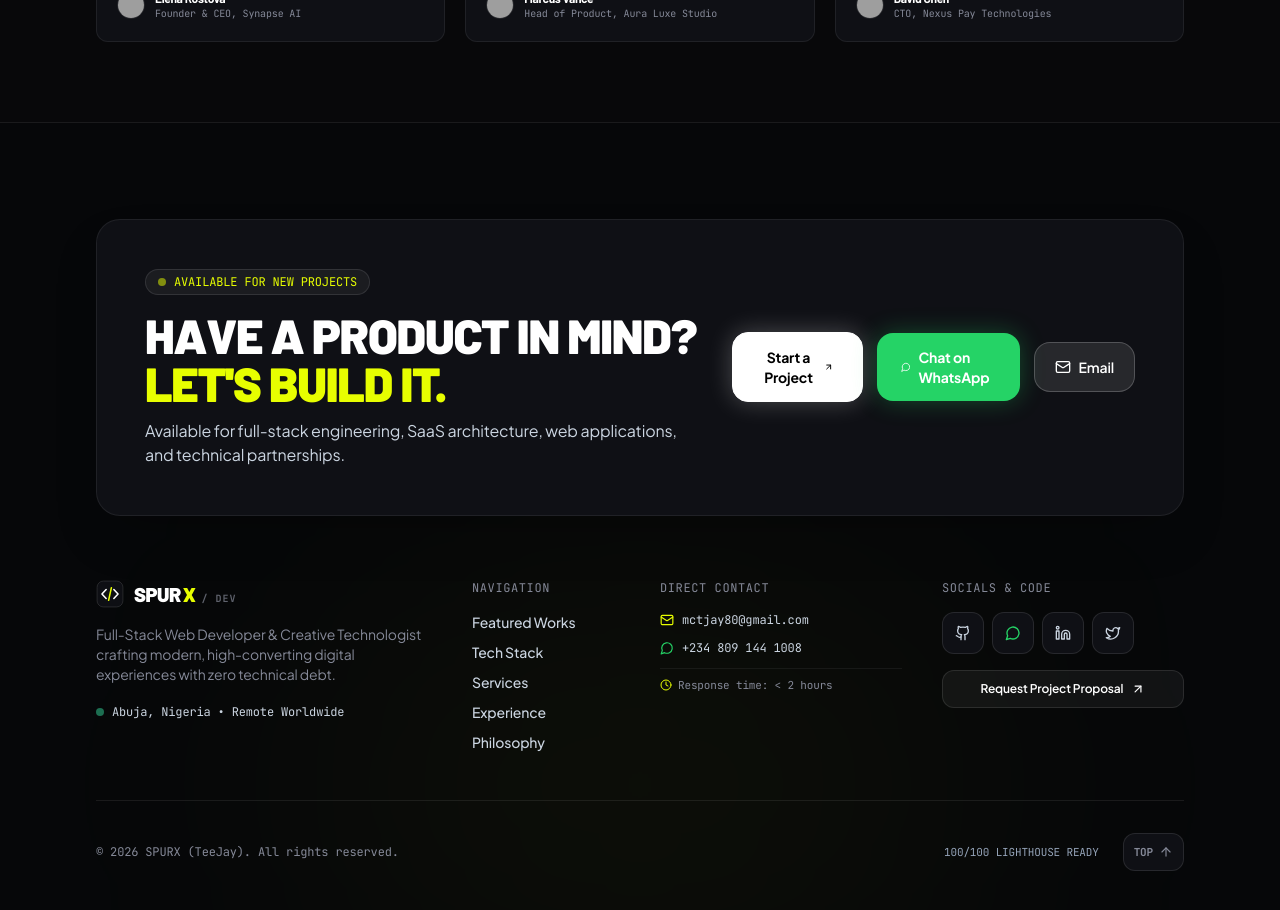
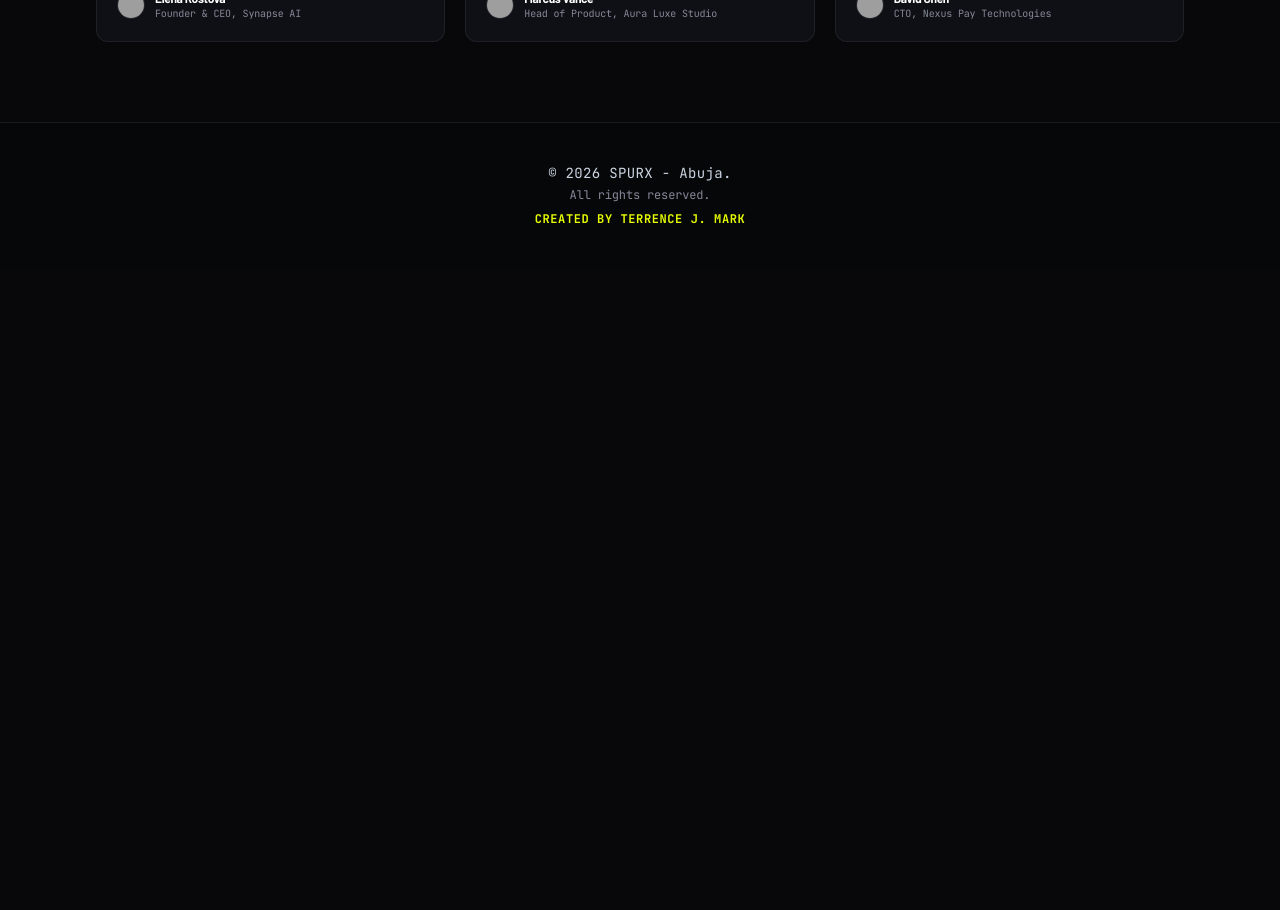
Before and after one commit to TeeJay980/portfolio, a React (Vite) app: page / in a window 1280 px wide. Shown: the part 5980-6890 px from the top of the page. After the commit the page ends 6247 px from the top, so only its background shows below. Built offline with nearby package versions, Linux system fonts and the light colour scheme; grey boxes are pictures that could not be loaded.

Commit message:
style: set minimalist footer with copyright and attribution

```diff
--- a/src/components/DevFooter.jsx
+++ b/src/components/DevFooter.jsx
@@ -1,230 +1,18 @@
-import React, { useState } from 'react';
-import { SpurxLogo } from './SpurxLogo';
-import {
-  Github,
-  Linkedin,
-  Twitter,
-  ArrowUp,
-  ArrowUpRight,
-  Mail,
-  MessageCircle,
-  Copy,
-  Check,
-  Sparkles,
-  Clock,
-  Globe
-} from 'lucide-react';
-import { GITHUB_URL, WHATSAPP_URL } from '../config';
+import React from 'react';
 
-export const DevFooter = ({ onOpenBooking, onOpenEmail }) => {
-  const [copiedEmail, setCopiedEmail] = useState(false);
-
-  const scrollToTop = () => {
-    window.scrollTo({ top: 0, behavior: 'smooth' });
-  };
-
-  const handleCopyEmail = (email) => {
-    navigator.clipboard.writeText(email);
-    setCopiedEmail(true);
-    setTimeout(() => setCopiedEmail(false), 2000);
-  };
-
+export const DevFooter = () => {
   return (
-    <footer className="relative bg-[#060709] pt-16 sm:pt-24 pb-12 sm:pb-16 border-t border-white/[0.08] overflow-hidden">
-
-      {/* Background glow accent */}
-      <div className="absolute bottom-0 left-1/2 -translate-x-1/2 w-[650px] h-[300px] bg-spex-volt/5 rounded-full blur-[140px] pointer-events-none" />
-
-      <div className="max-w-6xl mx-auto px-4 sm:px-6 lg:px-8 relative z-10">
-
-        {/* Big CTA Closer Banner */}
-        <div className="spex-card p-6 sm:p-10 lg:p-12 rounded-3xl border border-white/[0.12] bg-gradient-to-b from-[#111218] to-[#0B0C10] flex flex-col lg:flex-row items-start lg:items-center justify-between gap-8 mb-14 sm:mb-16 shadow-2xl relative overflow-hidden">
-
-          <div className="max-w-xl">
-            <div className="inline-flex items-center gap-2 px-3 py-1 rounded-full bg-white/5 border border-white/10 text-xs font-mono text-spex-volt mb-4">
-              <span className="w-2 h-2 rounded-full bg-spex-volt animate-pulse" />
-              <span>AVAILABLE FOR NEW PROJECTS</span>
-            </div>
-            <h2 className="text-2xl sm:text-4xl lg:text-5xl font-display font-black text-white tracking-tight leading-[1.1]">
-              HAVE A PRODUCT IN MIND? <br />
-              <span className="text-spex-volt">LET'S BUILD IT.</span>
-            </h2>
-            <p className="mt-3 text-xs sm:text-base text-slate-300 font-normal leading-relaxed">
-              Available for full-stack engineering, SaaS architecture, web applications, and technical partnerships.
-            </p>
-          </div>
-
-          <div className="flex flex-col sm:flex-row items-stretch sm:items-center gap-3.5 w-full lg:w-auto">
-            <button
-              onClick={onOpenBooking}
-              className="px-7 py-3.5 rounded-2xl bg-white text-black font-bold text-xs sm:text-sm hover:bg-slate-100 flex items-center justify-center gap-2 transition-all transform hover:-translate-y-0.5 active:scale-95 shadow-[0_0_25px_rgba(255,255,255,0.25)] border border-white"
-            >
-              <span>Start a Project</span>
-              <ArrowUpRight className="w-4 h-4 stroke-[2.5]" />
-            </button>
-            <a
-              href={WHATSAPP_URL}
-              target="_blank"
-              rel="noopener noreferrer"
-              className="px-6 py-3.5 rounded-2xl bg-[#25D366] text-white font-bold text-xs sm:text-sm hover:bg-[#20ba59] flex items-center justify-center gap-2 transition-all transform hover:-translate-y-0.5 active:scale-95 shadow-[0_0_25px_rgba(37,211,102,0.3)]"
-            >
-              <MessageCircle className="w-4 h-4" />
-              <span>Chat on WhatsApp</span>
-            </a>
-            <button
-              onClick={onOpenEmail}
-              className="px-5 py-3.5 rounded-2xl bg-white/10 hover:bg-white/15 text-white font-semibold text-xs sm:text-sm border border-white/20 flex items-center justify-center gap-2 transition-all transform hover:-translate-y-0.5 active:scale-95"
-            >
-              <Mail className="w-4 h-4" />
-              <span>Email</span>
-            </button>
-          </div>
-        </div>
-
-        {/* 4-Column Footer Content Grid */}
-        <div className="grid grid-cols-1 md:grid-cols-2 lg:grid-cols-12 gap-8 sm:gap-10 pb-12 border-b border-white/[0.08]">
-
-          {/* Column 1: Brand & Bio (5 cols on lg) */}
-          <div className="lg:col-span-4">
-            <SpurxLogo size="md" />
-            <p className="text-xs sm:text-sm text-spex-muted mt-4 leading-relaxed max-w-sm">
-              Full-Stack Web Developer & Creative Technologist crafting modern, high-converting digital experiences with zero technical debt.
-            </p>
-            <div className="mt-5 flex items-center gap-2 text-xs font-mono text-slate-300">
-              <span className="w-2 h-2 rounded-full bg-emerald-400 animate-pulse" />
-              <span>Abuja, Nigeria • Remote Worldwide</span>
-            </div>
-          </div>
-
-          {/* Column 2: Navigation (2 cols on lg) */}
-          <div className="lg:col-span-2">
-            <h4 className="text-xs font-mono text-spex-muted uppercase tracking-wider mb-4">
-              Navigation
-            </h4>
-            <ul className="space-y-2.5 text-xs sm:text-sm font-medium text-slate-300">
-              <li>
-                <a href="#projects" className="hover:text-spex-volt transition-colors inline-block">
-                  Featured Works
-                </a>
-              </li>
-              <li>
-                <a href="#skills" className="hover:text-spex-volt transition-colors inline-block">
-                  Tech Stack
-                </a>
-              </li>
-              <li>
-                <a href="#services" className="hover:text-spex-volt transition-colors inline-block">
-                  Services
-                </a>
-              </li>
-              <li>
-                <a href="#experience" className="hover:text-spex-volt transition-colors inline-block">
-                  Experience
-                </a>
-              </li>
-              <li>
-                <a href="#about" className="hover:text-spex-volt transition-colors inline-block">
-                  Philosophy
-                </a>
-              </li>
-            </ul>
-          </div>
-
-          {/* Column 3: Direct Inboxes (3 cols on lg) */}
-          <div className="lg:col-span-3">
-            <h4 className="text-xs font-mono text-spex-muted uppercase tracking-wider mb-4">
-              Direct Contact
-            </h4>
-            <ul className="space-y-3 text-xs font-mono text-slate-300">
-              <li>
-                <button
-                  onClick={() => handleCopyEmail('mctjay80@gmail.com')}
-                  className="flex items-center gap-2 hover:text-spex-volt transition-colors text-left group w-full"
-                  title="Click to copy email"
-                >
-                  <Mail className="w-3.5 h-3.5 text-spex-volt flex-shrink-0" />
-                  <span className="truncate">mctjay80@gmail.com</span>
-                  {copiedEmail ? (
-                    <Check className="w-3 h-3 text-spex-volt ml-auto" />
-                  ) : (
-                    <Copy className="w-3 h-3 text-spex-muted group-hover:text-white opacity-0 group-hover:opacity-100 transition-opacity ml-auto" />
-                  )}
-                </button>
-              </li>
-              <li>
-                <a
-                  href={WHATSAPP_URL}
-                  target="_blank"
-                  rel="noopener noreferrer"
-                  className="flex items-center gap-2 hover:text-[#25D366] transition-colors"
-                >
-                  <MessageCircle className="w-3.5 h-3.5 text-[#25D366] flex-shrink-0" />
-                  <span>+234 809 144 1008</span>
-                </a>
-              </li>
-              <li className="pt-2 border-t border-white/[0.06] text-[11px] text-spex-muted flex items-center gap-1.5">
-                <Clock className="w-3 h-3 text-spex-volt" />
-                <span>Response time: &lt; 2 hours</span>
-              </li>
-            </ul>
-          </div>
-
-          {/* Column 4: Connect & Socials (3 cols on lg) */}
-          <div className="lg:col-span-3">
-            <h4 className="text-xs font-mono text-spex-muted uppercase tracking-wider mb-4">
-              Socials & Code
-            </h4>
-            <div className="flex flex-wrap gap-2">
-              {[
-                { icon: <Github className="w-4 h-4" />, name: 'GitHub', href: GITHUB_URL },
-                { icon: <MessageCircle className="w-4 h-4 text-[#25D366]" />, name: 'WhatsApp', href: WHATSAPP_URL },
-                { icon: <Linkedin className="w-4 h-4" />, name: 'LinkedIn', href: 'https://linkedin.com' },
-                { icon: <Twitter className="w-4 h-4" />, name: 'Twitter/X', href: 'https://twitter.com' }
-              ].map((item) => (
-                <a
-                  key={item.name}
-                  href={item.href}
-                  target="_blank"
-                  rel="noopener noreferrer"
-                  className="p-3 rounded-xl bg-spex-surface border border-white/10 text-slate-300 hover:text-white hover:border-spex-volt/50 hover:bg-white/5 transition-all"
-                  title={item.name}
-                >
-                  {item.icon}
-                </a>
-              ))}
-            </div>
-            <button
-              onClick={onOpenBooking}
-              className="mt-4 w-full py-2.5 rounded-xl bg-white/5 hover:bg-white/10 border border-white/10 hover:border-white/20 text-xs font-semibold text-white flex items-center justify-center gap-2 transition-all active:scale-98"
-            >
-              <span>Request Project Proposal</span>
-              <ArrowUpRight className="w-3.5 h-3.5" />
-            </button>
-          </div>
-
-        </div>
-
-        {/* Bottom Bar */}
-        <div className="mt-8 flex flex-col sm:flex-row items-center justify-between gap-4 text-xs font-mono text-spex-muted">
-          <div>
-            © {new Date().getFullYear()} SPURX (TeeJay). All rights reserved.
-          </div>
-
-          <div className="flex items-center gap-4 sm:gap-6">
-            <span className="hidden sm:inline-block text-[11px] text-slate-400">
-              100/100 LIGHTHOUSE READY
-            </span>
-            <button
-              onClick={scrollToTop}
-              className="p-2.5 rounded-xl bg-spex-surface border border-white/10 text-spex-muted hover:text-white hover:border-spex-volt transition-all flex items-center gap-1.5"
-              title="Back to Top"
-            >
-              <span className="text-[11px] font-mono font-bold">TOP</span>
-              <ArrowUp className="w-3.5 h-3.5" />
-            </button>
-          </div>
-        </div>
-
+    <footer className="relative bg-[#060709] py-8 sm:py-10 border-t border-white/[0.08] text-center">
+      <div className="max-w-4xl mx-auto px-4 sm:px-6">
+        <p className="text-xs sm:text-sm font-mono text-slate-300 tracking-wide">
+          © 2026 SPURX - Abuja.
+        </p>
+        <p className="text-xs font-mono text-spex-muted mt-1">
+          All rights reserved.
+        </p>
+        <p className="text-xs font-mono text-spex-volt font-semibold mt-2 tracking-wider uppercase">
+          Created by TERRENCE J. MARK
+        </p>
       </div>
     </footer>
   );
```
